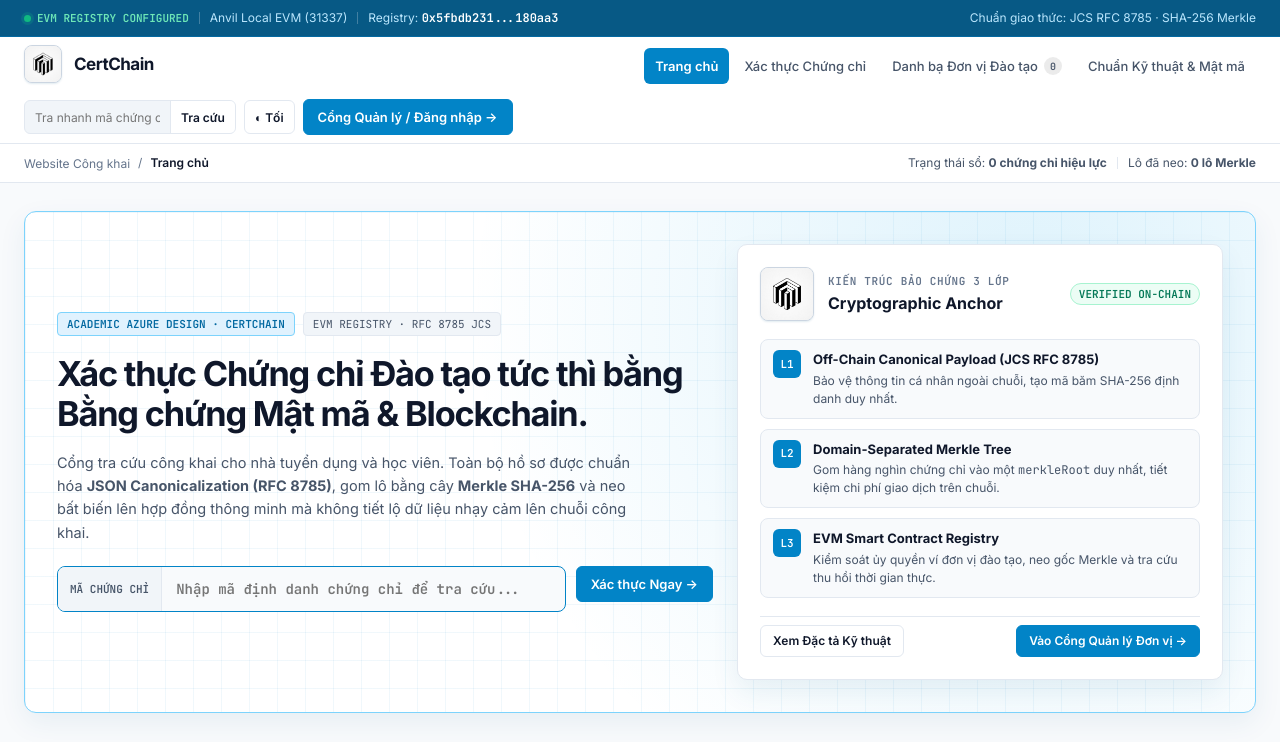
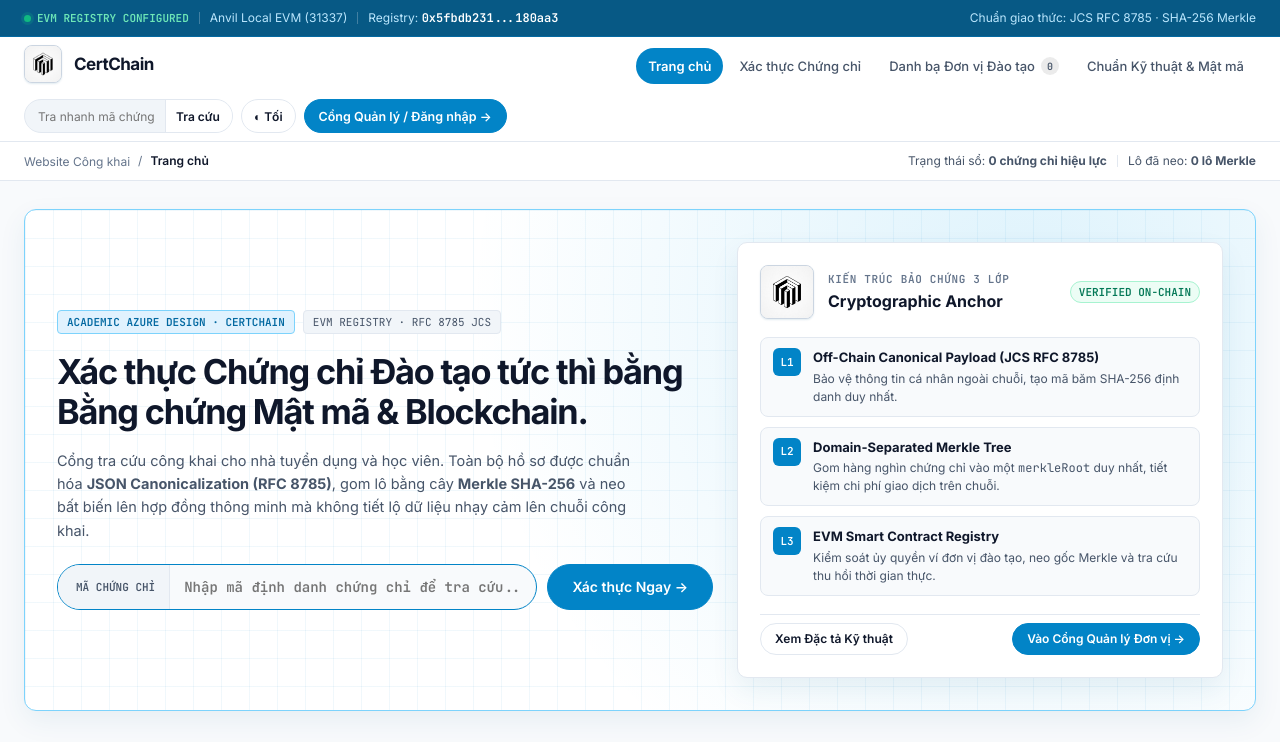
Before and after one commit to holuonganwork/DATN, a React (Vite) app in the folder project/apps/web/: page / in a window 1280 px wide. Shown: the top 742 px of the page. Built offline with nearby package versions, Linux system fonts and the light colour scheme.

Commit message:
feat(web): adopt pill rounded buttons and paired search bars

```diff
--- a/project/apps/web/src/styles.css
+++ b/project/apps/web/src/styles.css
@@ -46,6 +46,9 @@
 
   --shadow-card: 0 2px 6px rgba(7, 89, 133, 0.06);
   --shadow-modal: 0 24px 48px rgba(8, 47, 73, 0.22);
+
+  --radius-pill: 9999px;
+  --radius-btn: var(--radius-pill);
 }
 
 [data-theme="dark"] {
@@ -126,6 +129,12 @@ textarea {
   color: inherit;
 }
 
+button:focus-visible,
+.file-upload-btn:focus-within {
+  outline: 2px solid var(--border-strong);
+  outline-offset: 2px;
+}
+
 .site-root {
   min-height: 100vh;
   display: flex;
@@ -258,14 +267,15 @@ textarea {
 
 .system-reset-btn {
   height: 24px;
-  padding: 0 8px;
-  border-radius: 4px;
+  padding: 0 11px;
+  border-radius: var(--radius-btn);
   border: 1px solid rgba(255, 255, 255, 0.25);
   background: rgba(255, 255, 255, 0.12);
   color: #ffffff;
   font-size: 11px;
   font-weight: 500;
   cursor: pointer;
+  transition: all 0.14s ease;
 }
 
 .system-reset-btn:hover {
@@ -353,8 +363,8 @@ textarea {
   align-items: center;
   gap: 6px;
   height: 36px;
-  padding: 0 10px;
-  border-radius: 6px;
+  padding: 0 11px;
+  border-radius: var(--radius-btn);
   border: 1px solid transparent;
   background: transparent;
   color: var(--text-secondary);
@@ -382,7 +392,7 @@ textarea {
   min-width: 18px;
   height: 18px;
   padding: 0 5px;
-  border-radius: 999px;
+  border-radius: var(--radius-pill);
   font-family: var(--font-mono);
   font-size: 10px;
   font-weight: 600;
@@ -404,15 +414,20 @@ textarea {
   display: flex;
   align-items: center;
   border: 1px solid var(--border);
-  border-radius: 6px;
+  border-radius: var(--radius-btn);
   background: var(--bg-subtle);
   overflow: hidden;
+  transition: border-color 0.14s ease;
+}
+
+.header-search-form:focus-within {
+  border-color: var(--border-strong);
 }
 
 .header-search-input {
-  width: 145px;
+  width: 140px;
   height: 32px;
-  padding: 0 10px;
+  padding: 0 8px 0 13px;
   border: none;
   background: transparent;
   font-size: 12px;
@@ -421,7 +436,7 @@ textarea {
 
 .header-search-btn {
   height: 32px;
-  padding: 0 10px;
+  padding: 0 12px 0 10px;
   border: none;
   border-left: 1px solid var(--border);
   background: var(--bg-surface);
@@ -429,6 +444,7 @@ textarea {
   font-size: 12px;
   font-weight: 600;
   cursor: pointer;
+  transition: all 0.14s ease;
 }
 
 .header-search-btn:hover {
@@ -436,25 +452,30 @@ textarea {
   color: var(--text-inverse);
 }
 
+.header-search-btn:focus-visible {
+  outline-offset: -2px;
+}
+
 .theme-toggle-btn {
   height: 34px;
-  padding: 0 10px;
-  border-radius: 6px;
+  padding: 0 12px;
+  border-radius: var(--radius-btn);
   border: 1px solid var(--border);
   background: var(--bg-surface);
   color: var(--text-primary);
   font-size: 12px;
   font-weight: 600;
   cursor: pointer;
+  transition: all 0.14s ease;
 }
 
 .theme-toggle-btn:hover {
   border-color: var(--border-strong);
 }
 
-.header-portal-cta {
+.btn-primary.header-portal-cta {
   height: 34px;
-  padding: 0 12px;
+  padding: 0 14px;
   font-size: 12.5px;
 }
 
@@ -598,8 +619,8 @@ textarea {
 .notice-dismiss {
   border: none;
   background: transparent;
-  padding: 2px 6px;
-  border-radius: 4px;
+  padding: 3px 10px;
+  border-radius: var(--radius-btn);
   font-size: 12px;
   font-weight: 600;
   cursor: pointer;
@@ -898,14 +919,17 @@ textarea {
 }
 
 .session-switch-btn {
-  padding: 2px 7px;
-  border-radius: 4px;
+  padding: 3px 9px;
+  border-radius: var(--radius-btn);
   border: 1px solid rgba(255, 255, 255, 0.24);
   background: rgba(255, 255, 255, 0.1);
   color: #f0f9ff;
   font-size: 11px;
   font-weight: 600;
+  white-space: nowrap;
+  flex-shrink: 0;
   cursor: pointer;
+  transition: all 0.14s ease;
 }
 
 .session-switch-btn:hover {
@@ -988,8 +1012,8 @@ textarea {
   align-items: center;
   justify-content: space-between;
   height: 36px;
-  padding: 0 10px;
-  border-radius: 6px;
+  padding: 0 14px;
+  border-radius: var(--radius-btn);
   border: 1px solid transparent;
   background: transparent;
   color: #cbd5e1;
@@ -997,6 +1021,7 @@ textarea {
   font-weight: 500;
   cursor: pointer;
   text-align: left;
+  transition: all 0.14s ease;
 }
 
 .sidebar-link:hover {
@@ -1080,6 +1105,10 @@ textarea {
   align-items: center;
   gap: 10px;
   flex-wrap: wrap;
+}
+
+.workspace-topbar .header-search-input {
+  width: 196px;
 }
 
 .workspace-main {
@@ -1187,13 +1216,18 @@ textarea {
   display: flex;
   align-items: center;
   border: 1px solid var(--border-strong);
-  border-radius: 8px;
+  border-radius: var(--radius-btn);
   background: var(--bg-canvas);
   overflow: hidden;
+  transition: box-shadow 0.14s ease;
+}
+
+.hero-input-wrap:focus-within {
+  box-shadow: 0 0 0 3px var(--brand-tint);
 }
 
 .hero-input-prefix {
-  padding: 0 12px;
+  padding: 0 14px 0 18px;
   height: 100%;
   display: inline-flex;
   align-items: center;
@@ -1208,7 +1242,7 @@ textarea {
 .hero-input-wrap input {
   flex: 1;
   height: 44px;
-  padding: 0 14px;
+  padding: 0 16px 0 14px;
   border: none;
   background: transparent;
   font-family: var(--font-mono);
@@ -1217,9 +1251,9 @@ textarea {
   outline: none;
 }
 
-.hero-submit-btn {
+.btn-primary.hero-submit-btn {
   height: 46px;
-  padding: 0 22px;
+  padding: 0 24px;
   font-size: 14px;
 }
 
@@ -1236,12 +1270,13 @@ textarea {
   display: inline-flex;
   align-items: center;
   gap: 6px;
-  padding: 4px 10px;
-  border-radius: 6px;
+  padding: 4px 12px;
+  border-radius: var(--radius-btn);
   border: 1px solid var(--border);
   background: var(--bg-subtle);
   cursor: pointer;
   font-size: 12px;
+  transition: all 0.14s ease;
 }
 
 .sample-code-chip:hover {
@@ -1613,8 +1648,8 @@ textarea {
   justify-content: center;
   gap: 6px;
   height: 36px;
-  padding: 0 14px;
-  border-radius: 6px;
+  padding: 0 18px;
+  border-radius: var(--radius-btn);
   font-size: 13px;
   font-weight: 600;
   cursor: pointer;
@@ -1649,12 +1684,26 @@ textarea {
   color: #ffffff;
 }
 
+.btn-danger:hover {
+  border-color: #b91c1c;
+  background: #b91c1c;
+}
+
 .btn-danger-outline {
   border: 1px solid var(--status-danger-border);
   background: var(--status-danger-bg);
   color: var(--status-danger-fg);
 }
 
+.btn-danger-outline:hover {
+  border-color: var(--status-danger-fg);
+  background: rgba(239, 68, 68, 0.14);
+}
+
+[data-theme="dark"] .btn-danger-outline:hover {
+  background: rgba(239, 68, 68, 0.24);
+}
+
 .btn-ghost {
   border: 1px solid transparent;
   background: transparent;
@@ -1668,13 +1717,13 @@ textarea {
 
 .btn-sm {
   height: 32px;
-  padding: 0 12px;
+  padding: 0 14px;
   font-size: 12px;
 }
 
 .btn-xs {
   height: 28px;
-  padding: 0 9px;
+  padding: 0 11px;
   font-size: 11.5px;
 }
 
@@ -1692,21 +1741,22 @@ textarea {
 .segmented-tabs {
   display: inline-flex;
   padding: 3px;
-  border-radius: 8px;
+  border-radius: var(--radius-btn);
   border: 1px solid var(--border);
   background: var(--bg-subtle);
 }
 
 .seg-btn {
   height: 30px;
-  padding: 0 12px;
+  padding: 0 14px;
   border: none;
-  border-radius: 6px;
+  border-radius: var(--radius-btn);
   background: transparent;
   color: var(--text-secondary);
   font-size: 12.5px;
   font-weight: 600;
   cursor: pointer;
+  transition: all 0.14s ease;
 }
 
 .seg-btn.active {
@@ -1780,7 +1830,7 @@ textarea {
   display: inline-flex;
   align-items: center;
   padding: 2px 8px;
-  border-radius: 999px;
+  border-radius: var(--radius-pill);
   font-family: var(--font-mono);
   font-size: 11px;
   font-weight: 600;
@@ -1831,11 +1881,17 @@ textarea {
 .search-bar input {
   flex: 1;
   height: 38px;
-  padding: 0 12px;
-  border-radius: 6px;
+  padding: 0 16px;
+  border-radius: var(--radius-btn);
   border: 1px solid var(--border);
   background: var(--bg-canvas);
   font-family: var(--font-mono);
+  transition: border-color 0.14s ease;
+}
+
+.search-bar input:focus {
+  outline: none;
+  border-color: var(--border-strong);
 }
 
 .field-caption {
@@ -1931,13 +1987,19 @@ textarea {
   align-items: center;
   justify-content: center;
   height: 32px;
-  padding: 0 12px;
-  border-radius: 6px;
+  padding: 0 14px;
+  border-radius: var(--radius-btn);
   border: 1px solid var(--border);
   background: var(--bg-surface);
   font-size: 12px;
   font-weight: 600;
   cursor: pointer;
+  transition: all 0.14s ease;
+}
+
+.file-upload-btn:hover {
+  border-color: var(--border-strong);
+  background: var(--bg-subtle);
 }
 
 .file-upload-btn input {
@@ -2522,12 +2584,18 @@ textarea {
 }
 
 .footer-inline-btn {
-  padding: 2px 6px;
-  border-radius: 4px;
+  padding: 3px 10px;
+  border-radius: var(--radius-btn);
   border: 1px solid var(--border);
   background: var(--bg-surface);
   font-size: 11px;
   cursor: pointer;
+  transition: all 0.14s ease;
+}
+
+.footer-inline-btn:hover {
+  border-color: var(--border-strong);
+  background: var(--bg-subtle);
 }
 
 .footer-bottom {
```
